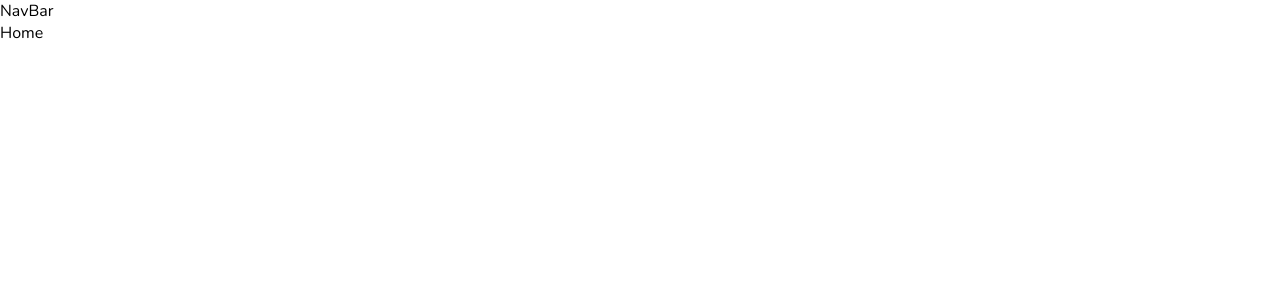
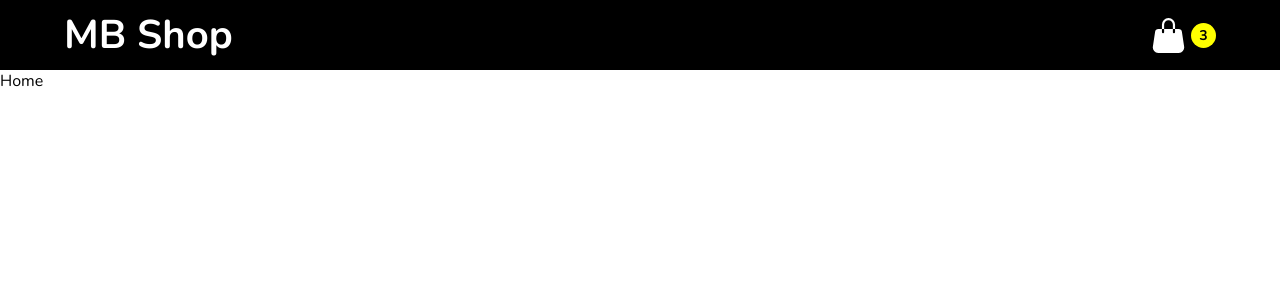
Before and after one commit to Mbbluestalker/React-Ecommerce-Store, a React (Create React App) app in the folder frontend/: page / in a window 1280 px wide. Shown: the top 300 px of the page. Built offline with nearby package versions, Linux system fonts and the light colour scheme.

Commit message:
ft-implement navbar

```diff
--- a/frontend/src/components/NavBar.jsx
+++ b/frontend/src/components/NavBar.jsx
@@ -1,9 +1,33 @@
-import React from 'react'
+import React from "react";
+import { Link } from "react-router-dom";
 
 const NavBar = () => {
   return (
-    <div>NavBar</div>
-  )
-}
+    <nav className="nav-bar">
+      <Link to="/">
+        <h2>MB Shop</h2>
+      </Link>
 
-export default NavBar
+      <Link to="/cart">
+        <div className="nav-bag">
+          <svg
+            xmlns="http://www.w3.org/2000/svg"
+            width="35"
+            height="35"
+            fill="currentColor"
+            className="bi bi-handbag-fill"
+            viewBox="0 0 16 16"
+          >
+            <path d="M8 1a2 2 0 0 0-2 2v2H5V3a3 3 0 1 1 6 0v2h-1V3a2 2 0 0 0-2-2zM5 5H3.36a1.5 1.5 0 0 0-1.483 1.277L.85 13.13A2.5 2.5 0 0 0 3.322 16h9.355a2.5 2.5 0 0 0 2.473-2.87l-1.028-6.853A1.5 1.5 0 0 0 12.64 5H11v1.5a.5.5 0 0 1-1 0V5H6v1.5a.5.5 0 0 1-1 0V5z" />
+          </svg>
+
+          <span className="bag-quantity">
+            <span>3</span>
+          </span>
+        </div>
+      </Link>
+    </nav>
+  );
+};
+
+export default NavBar;
```
